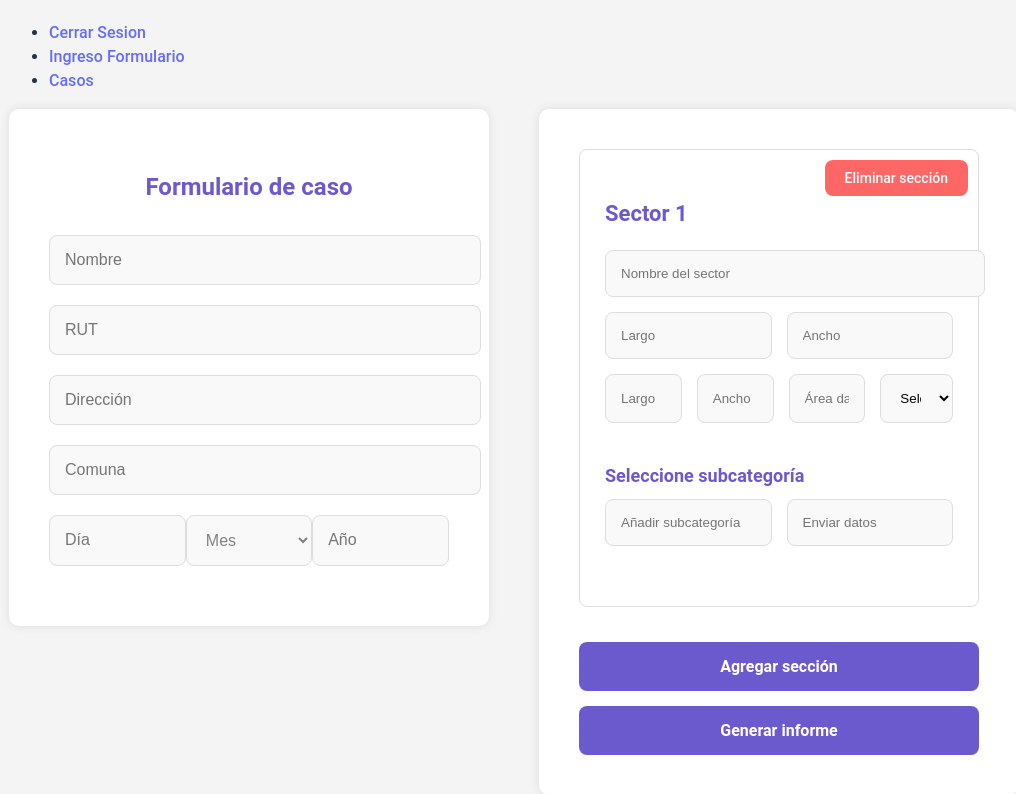
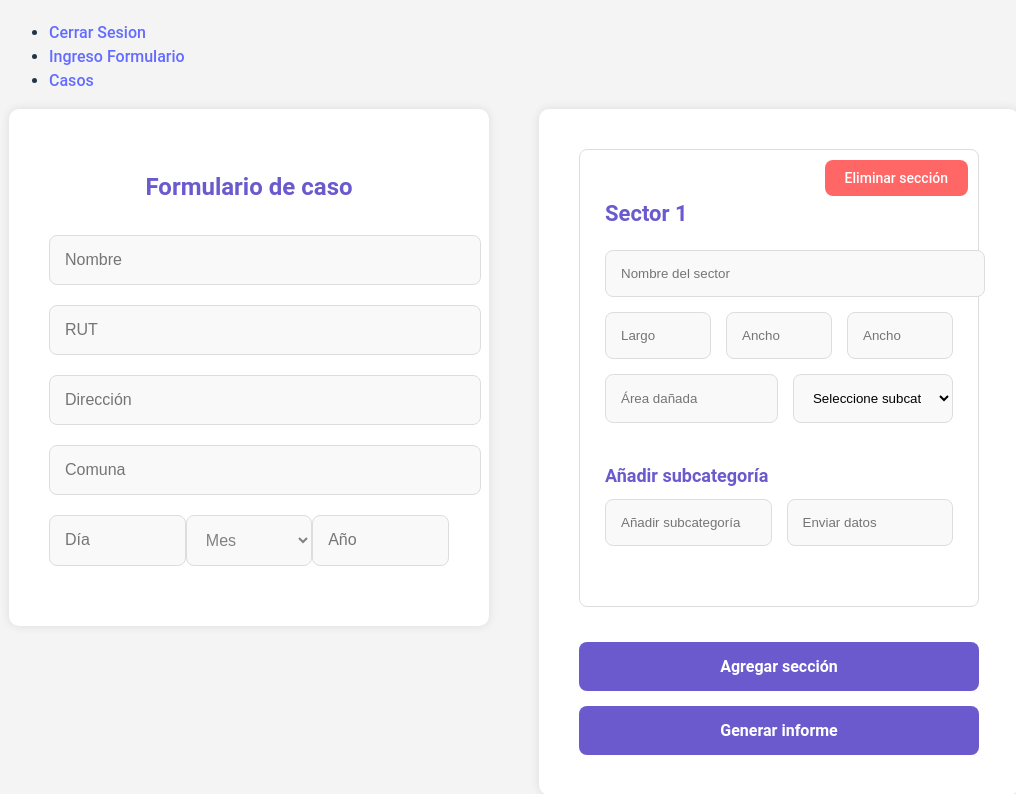
Before and after one commit to eduardoscrs/front-integra2, a React (Vite) app: page /ingreso-formulario in a window 1280 px wide. Shown: the top 794 px of the page, without its empty margins (126-1142 px from the left). Built offline with nearby package versions, Linux system fonts and the light colour scheme.

Commit message:
agregar campos que faltaban en sectores

```diff
--- a/src/pages/IngresoFormulario.jsx
+++ b/src/pages/IngresoFormulario.jsx
@@ -147,17 +147,22 @@ const IngresoFormulario = () => {
       <div className="form-container">
         {sectores.map((sector, index) => (
           <div key={index} className="sector-section">
-            <h3>Sector {index + 1}</h3>
-            <button type="button" className="delete-section-button" onClick={() => eliminarSector(index)}>
-              Eliminar sección
-            </button>
+            <div className="sector-header">
+              <h3>Sector {index + 1}</h3>
+              <button type="button" className="delete-section-button" onClick={() => eliminarSector(index)}>
+                Eliminar sección
+              </button>
+            </div>
+
             <input
               type="text"
               name="nombreSector"
               placeholder="Nombre del sector"
               value={sector.nombreSector}
               onChange={(e) => handleSectorChange(index, e)}
+              className="full-width-input"
             />
+
             <div className="inputs-row">
               <input
                 type="number"
@@ -173,25 +178,18 @@ const IngresoFormulario = () => {
                 value={sector.ancho}
                 onChange={(e) => handleSectorChange(index, e)}
               />
-            </div>
-            {/* Fila con Largo, Ancho, Área dañada y Subcategoría */}
-            <div className="inputs-row">
               <input
-                type="text"
-                name="largo"
-                placeholder="Largo"
-                value={sector.largo}
-                onChange={(e) => handleSectorChange(index, e)}
-              />
-              <input
-                type="text"
+                type="number"
                 name="ancho"
                 placeholder="Ancho"
                 value={sector.ancho}
                 onChange={(e) => handleSectorChange(index, e)}
               />
+            </div>
+
+            <div className="inputs-row">
               <input
-                type="text"
+                type="number"
                 name="areaDañada"
                 placeholder="Área dañada"
                 value={sector.areaDañada}
@@ -208,9 +206,8 @@ const IngresoFormulario = () => {
               </select>
             </div>
 
-            {/* Sección de Subcategoría */}
             <div className="subcategory-section">
-              <h4 className="subcategory-section-title">Seleccione subcategoría</h4>
+              <h4 className="subcategory-section-title">Añadir subcategoría</h4>
               <div className="subcategory-inputs">
                 <input
                   type="text"
@@ -234,7 +231,7 @@ const IngresoFormulario = () => {
         <button type="button" onClick={agregarSector} className="add-section-button">
           Agregar sección
         </button>
-        <button type="submit">Generar informe</button>
+        <button type="submit" className="generate-report-button">Generar informe</button>
       </div>
     </div>
   );
```
